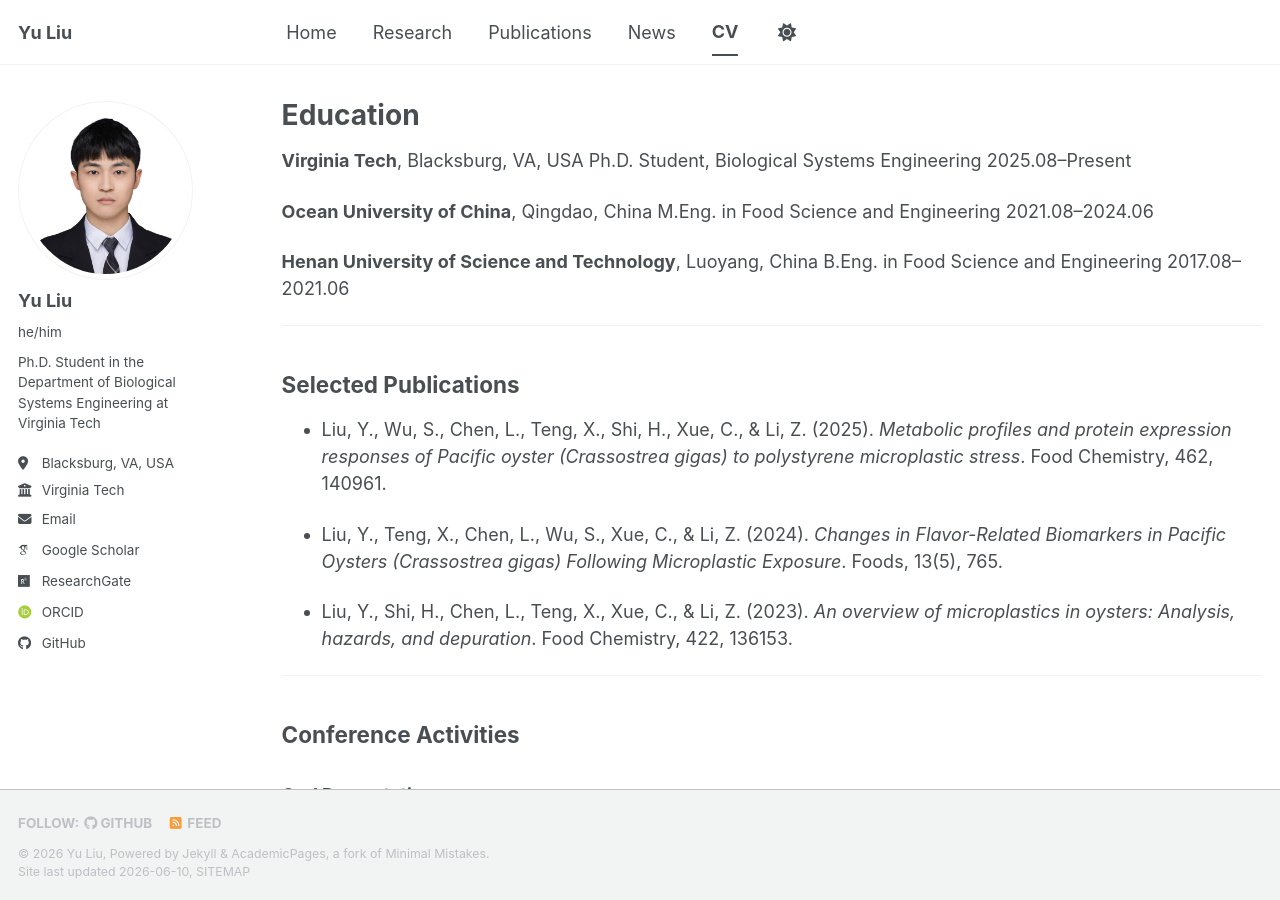
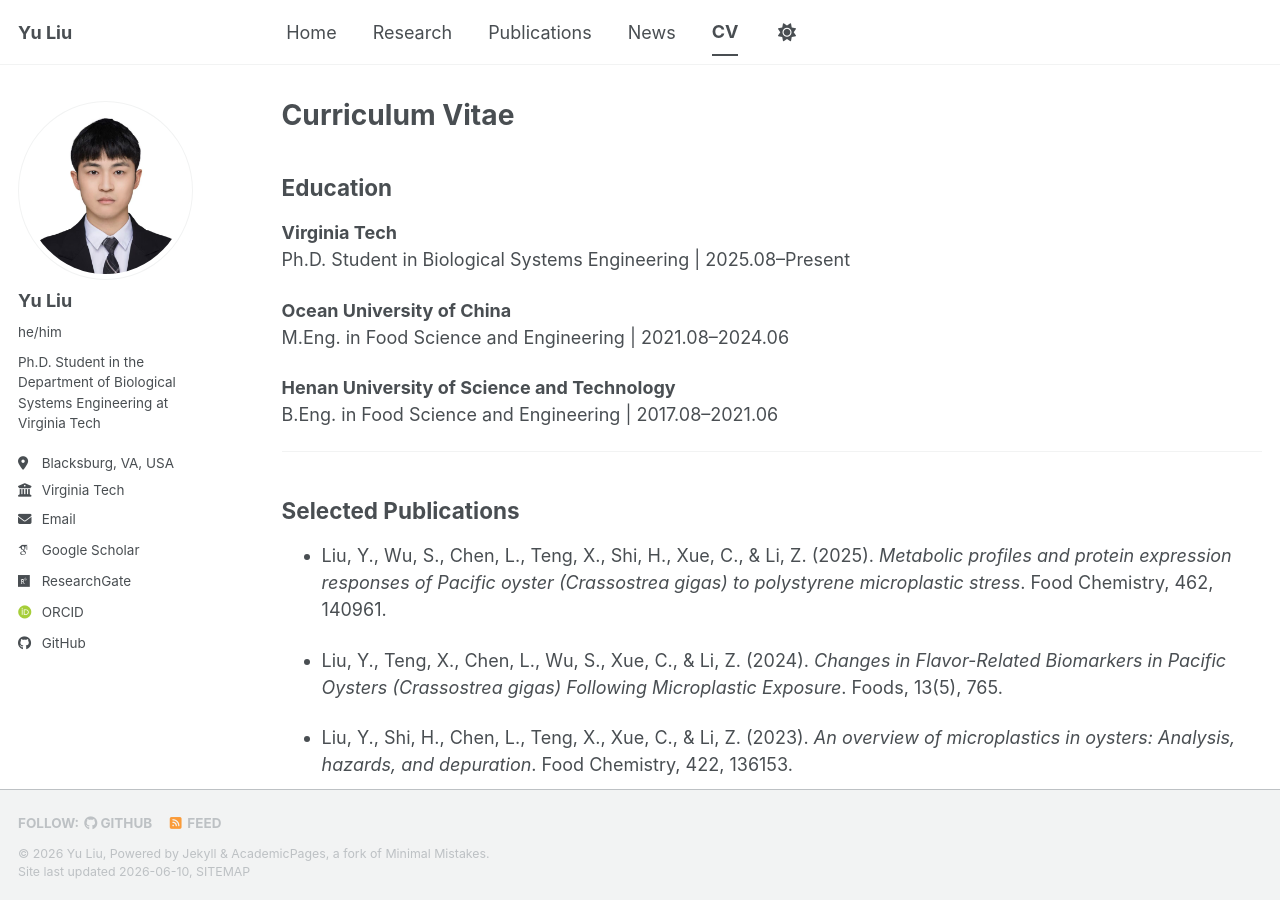
Before and after one commit to yuliu0322/yuliu0322.github.io, a Jekyll site: the page built from _pages/cv.md, in a window 1280 px wide and 900 px high. Built offline with Jekyll 4.4.1, drawn with Linux system fonts in a browser that asks for light colours; some web fonts are replaced; a script bundle is joined from its source files by our own code; library files that are not in the unit come from our copies.

Commit message:
Update cv.md

```diff
--- a/_pages/cv.md
+++ b/_pages/cv.md
@@ -1,25 +1,21 @@
 ---
 layout: archive
-title: "Education"
+title: "Curriculum Vitae"
 permalink: /cv/
 author_profile: true
 redirect_from:
   - /resume
 ---
+## Education
 
+**Virginia Tech**
+Ph.D. Student in Biological Systems Engineering | 2025.08–Present
 
+**Ocean University of China**
+M.Eng. in Food Science and Engineering | 2021.08–2024.06
 
-**Virginia Tech**, Blacksburg, VA, USA
-Ph.D. Student, Biological Systems Engineering
-2025.08–Present
-
-**Ocean University of China**, Qingdao, China
-M.Eng. in Food Science and Engineering
-2021.08–2024.06
-
-**Henan University of Science and Technology**, Luoyang, China
-B.Eng. in Food Science and Engineering
-2017.08–2021.06
+**Henan University of Science and Technology**
+B.Eng. in Food Science and Engineering | 2017.08–2021.06
 
 ---
 
```
